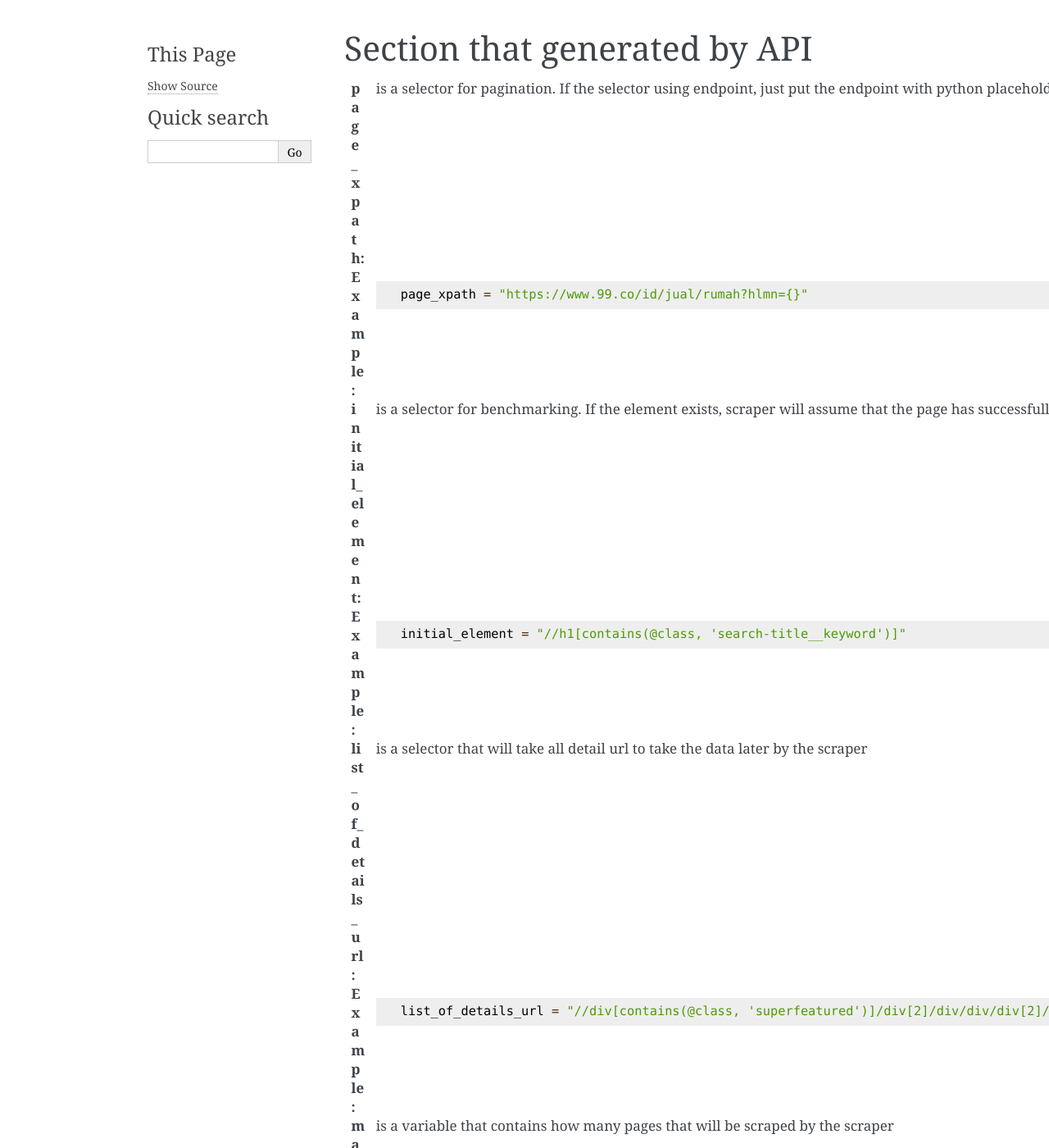
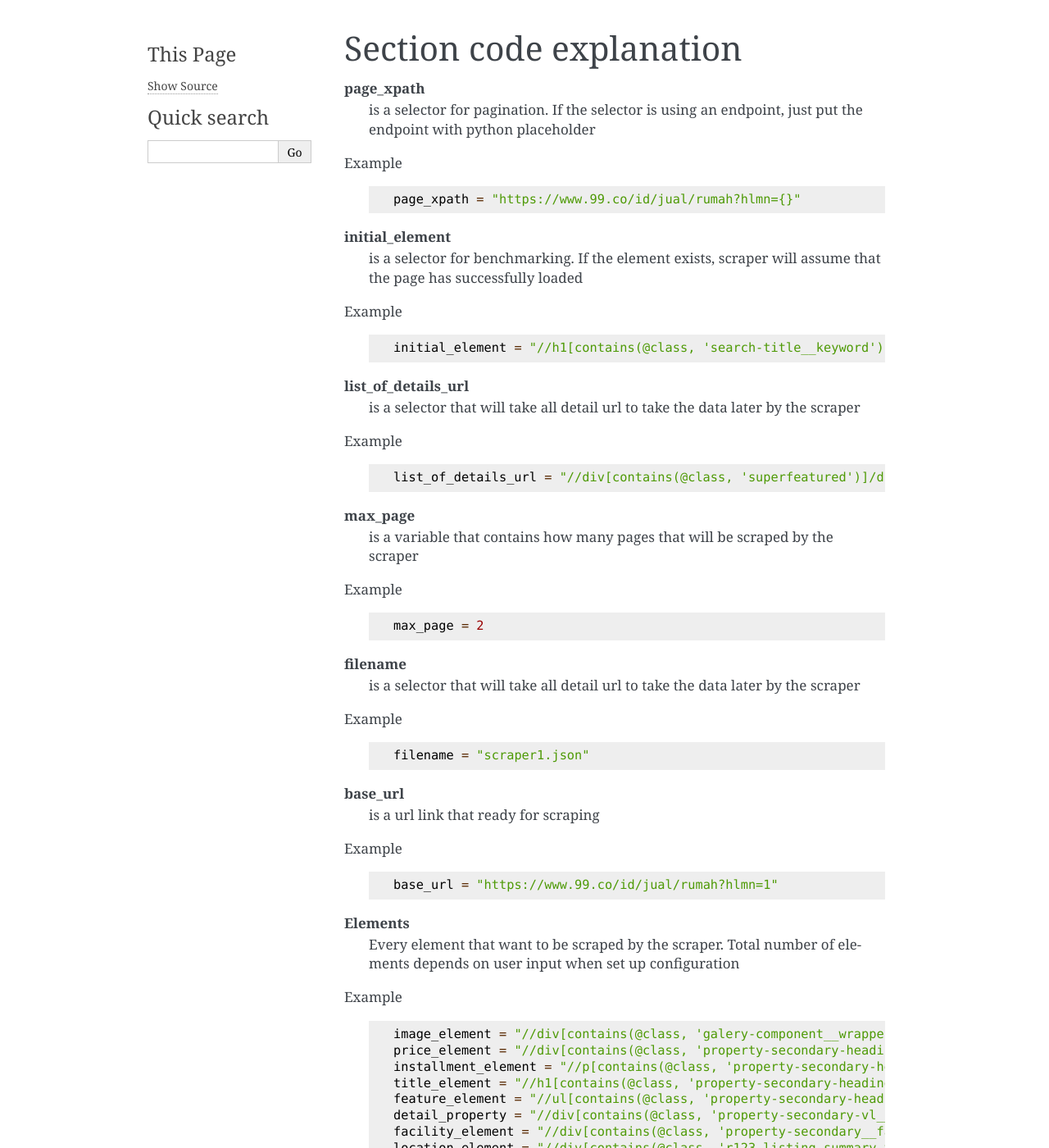
Before and after one commit to BIMA/scraper-builder, a Sphinx documentation site: the page built from docs/pages/configuration-setup.rst, in a window 1280 px wide and 1400 px high. Shown: the whole window at 82% size. Built offline with Sphinx 7.4.7, drawn with Linux system fonts in a browser that asks for light colours; some of the changed text lies outside the part shown.

Commit message:
update rst

```diff
--- a/docs/index.rst
+++ b/docs/index.rst
@@ -12,3 +12,8 @@ Welcome to Scraper Builder's documentation!
 
    pages/configuration-setup
    pages/xpath-tutorial
+
+Related Links
+=============
+
+* Source code: https://github.com/BIMA/scraper-builder/blob/main/main.py
--- a/docs/pages/configuration-setup.rst
+++ b/docs/pages/configuration-setup.rst
@@ -1,50 +1,68 @@
-=============================
-Section that generated by API
-=============================
+========================
+Section code explanation
+========================
 
-:page_xpath: is a selector for pagination. If the selector using endpoint, just put the endpoint with python placeholder
-:Example:
+**page_xpath**
+    is a selector for pagination. If the selector is using an endpoint, just put the endpoint with python placeholder
+
+Example
     .. code-block:: python
 
         page_xpath = "https://www.99.co/id/jual/rumah?hlmn={}"
 
-:initial_element: is a selector for benchmarking. If the element exists, scraper will assume that the page has successfully loaded
-:Example:
+**initial_element**
+    is a selector for benchmarking. If the element exists, scraper will assume that the page has successfully loaded
+
+Example
     .. code-block:: python
 
         initial_element = "//h1[contains(@class, 'search-title__keyword')]"
 
-:list_of_details_url: is a selector that will take all detail url to take the data later by the scraper
-:Example:
+**list_of_details_url**
+    is a selector that will take all detail url to take the data later by the scraper
+
+Example
     .. code-block:: python
 
         list_of_details_url = "//div[contains(@class, 'superfeatured')]/div[2]/div/div/div[2]/div/h2/a"
 
-:max_page: is a variable that contains how many pages that will be scraped by the scraper
-:Example:
+**max_page**
+    is a variable that contains how many pages that will be scraped by the scraper
+
+Example
     .. code-block:: python
 
         max_page = 2
 
-:filename: is a selector that will take all detail url to take the data later by the scraper
-:Example:
+**filename**
+    is a selector that will take all detail url to take the data later by the scraper
+
+Example
     .. code-block:: python
 
         filename = "scraper1.json"
 
-:base_url: is a url link that ready for scraping
-:Example: base_url = "https://www.99.co/id/jual/rumah?hlmn=1"
+**base_url**
+    is a url link that ready for scraping
 
-.. code-block:: python
+Example
+    .. code-block:: python
 
-    # Every element that want to be scraped by the scraper
-    # Total number of elements depends on user input when set up configuration
-    # Example:
-    image_element = "//div[contains(@class, 'galery-component__wrapper')]/img"
-    price_element = "//div[contains(@class, 'property-secondary-heading__price')]/h2"
-    installment_element = "//p[contains(@class, 'property-secondary-heading__installment')]/a"
-    title_element = "//h1[contains(@class, 'property-secondary-heading__title')]"
-    feature_element = "//ul[contains(@class, 'property-secondary-heading__feature')]"
-    detail_property = "//div[contains(@class, 'property-secondary-vl__detail__column')]"
-    facility_element = "//div[contains(@class, 'property-secondary__facilities__value')]"
-    location_element = "//div[contains(@class, 'r123-listing-summary-v2__address')]"
+        base_url = "https://www.99.co/id/jual/rumah?hlmn=1"
+
+**Elements**
+    Every element that want to be scraped by the scraper.
+    Total number of elements depends on user input when set up configuration
+
+Example
+
+    .. code-block:: python
+
+        image_element = "//div[contains(@class, 'galery-component__wrapper')]/img"
+        price_element = "//div[contains(@class, 'property-secondary-heading__price')]/h2"
+        installment_element = "//p[contains(@class, 'property-secondary-heading__installment')]/a"
+        title_element = "//h1[contains(@class, 'property-secondary-heading__title')]"
+        feature_element = "//ul[contains(@class, 'property-secondary-heading__feature')]"
+        detail_property = "//div[contains(@class, 'property-secondary-vl__detail__column')]"
+        facility_element = "//div[contains(@class, 'property-secondary__facilities__value')]"
+        location_element = "//div[contains(@class, 'r123-listing-summary-v2__address')]"
```
Also changed, not shown: docs/pages/xpath-tutorial.rst (+21 -18 lines).
